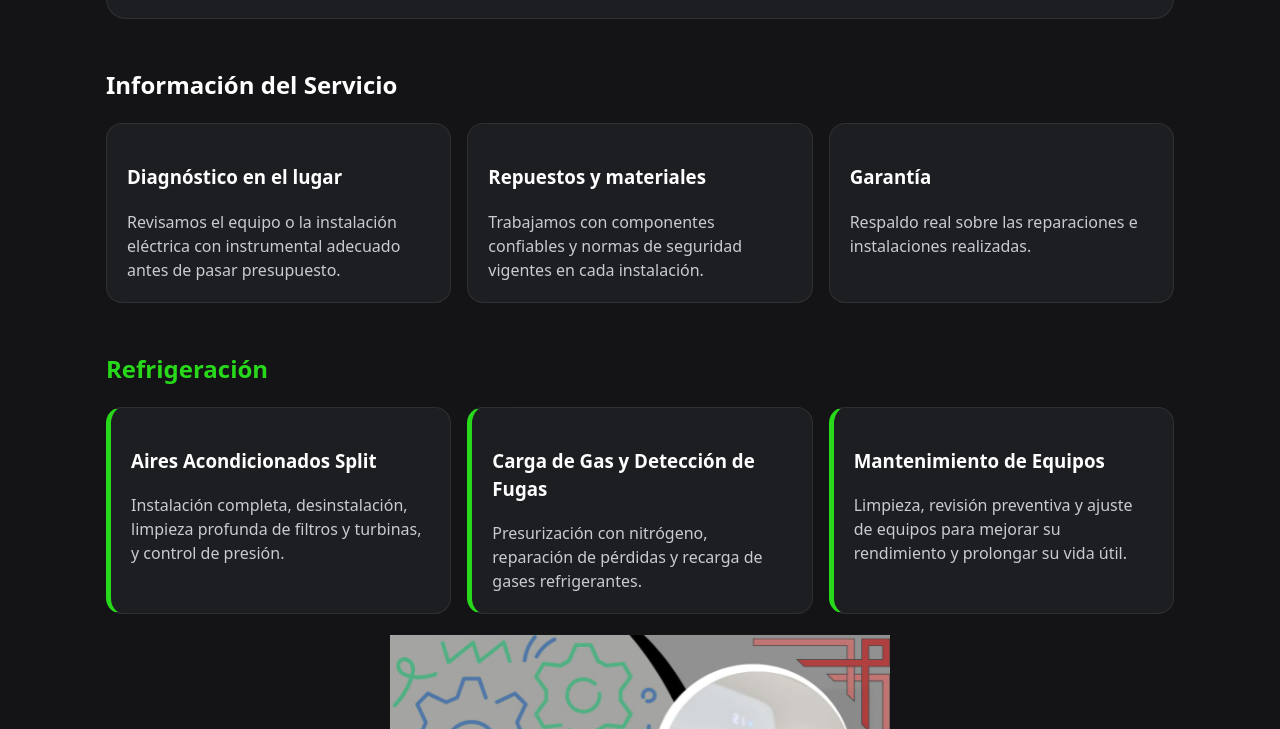
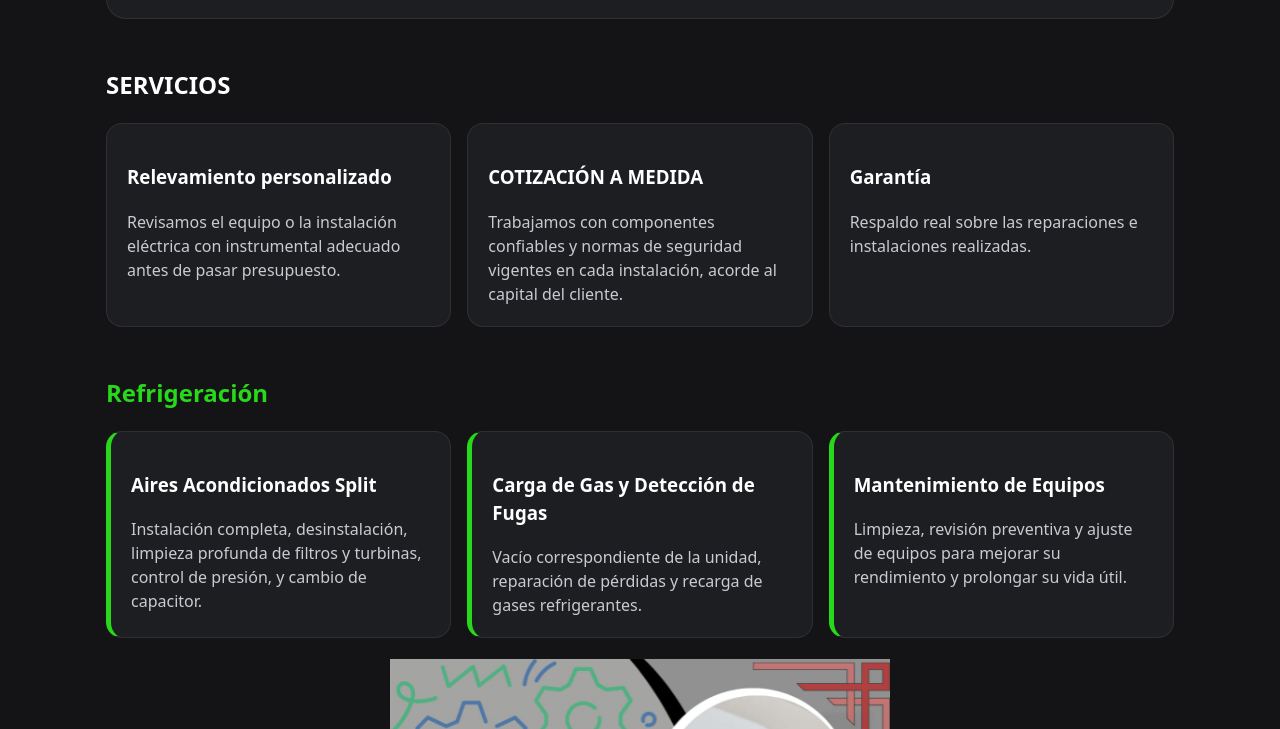
Before and after one commit to lean3338-cyber/Demo-BJ, a plain HTML site: page index.html in a window 1280 px wide. Shown: the part 851-1580 px from the top of the page. Drawn offline with Linux system fonts and the light colour scheme.

Commit message:
Update index.html

```diff
--- a/index.html
+++ b/index.html
@@ -13,7 +13,7 @@
     <div class="banner-inner">
       <a href="#inicio" class="brand">
         <img src="img/Logo.jpg" alt="Logo BJ Servicio Técnico" class="logo-img">
-        <span>BJ Soluciones Integrales</span>
+        <span>BJ Soluciosnes Integrales</span>
       </a>
 
       <button class="menu-toggle" type="button" aria-expanded="false" aria-controls="menu-principal" aria-label="Abrir menú">
@@ -76,7 +76,7 @@
     <section class="hero">
       <div class="hero-texto">
         <span class="badge-urgencia">Atención técnica a domicilio</span>
-        <h1>Soluciones en Refrigeración y Electricidad</h1>
+        <h1>Soluciones Integrales</h1>
         <p>Diagnóstico preciso, instalación, mantenimiento preventivo y reparaciones garantizadas para hogares y comercios.</p>
         <div class="hero-botones">
           <a href="#contacto" class="btn btn-rojo">Solicitar presupuesto</a>
@@ -90,15 +90,15 @@
 
     <!-- INFORMACIÓN / POR QUÉ ELEGIRNOS -->
     <section id="informacion" class="seccion">
-      <h2>Información del Servicio</h2>
+      <h2>SERVICIOS</h2>
       <div class="grid-info">
         <article class="card">
-          <h3>Diagnóstico en el lugar</h3>
+          <h3>Relevamiento personalizado</h3>
           <p>Revisamos el equipo o la instalación eléctrica con instrumental adecuado antes de pasar presupuesto.</p>
         </article>
         <article class="card">
-          <h3>Repuestos y materiales</h3>
-          <p>Trabajamos con componentes confiables y normas de seguridad vigentes en cada instalación.</p>
+          <h3>COTIZACIÓN A MEDIDA</h3>
+          <p>Trabajamos con componentes confiables y normas de seguridad vigentes en cada instalación, acorde al capital del cliente.</p>
         </article>
         <article class="card">
           <h3>Garantía</h3>
@@ -113,11 +113,11 @@
       <div class="grid-servicios">
         <article class="card card--refrigeracion">
           <h3>Aires Acondicionados Split</h3>
-          <p>Instalación completa, desinstalación, limpieza profunda de filtros y turbinas, y control de presión.</p>
+          <p>Instalación completa, desinstalación, limpieza profunda de filtros y turbinas, control de presión, y cambio de capacitor.</p>
         </article>
         <article class="card card--refrigeracion">
           <h3>Carga de Gas y Detección de Fugas</h3>
-          <p>Presurización con nitrógeno, reparación de pérdidas y recarga de gases refrigerantes.</p>
+          <p>Vacío correspondiente de la unidad, reparación de pérdidas y recarga de gases refrigerantes.</p>
         </article>
         <article class="card card--refrigeracion">
           <h3>Mantenimiento de Equipos</h3>
```
